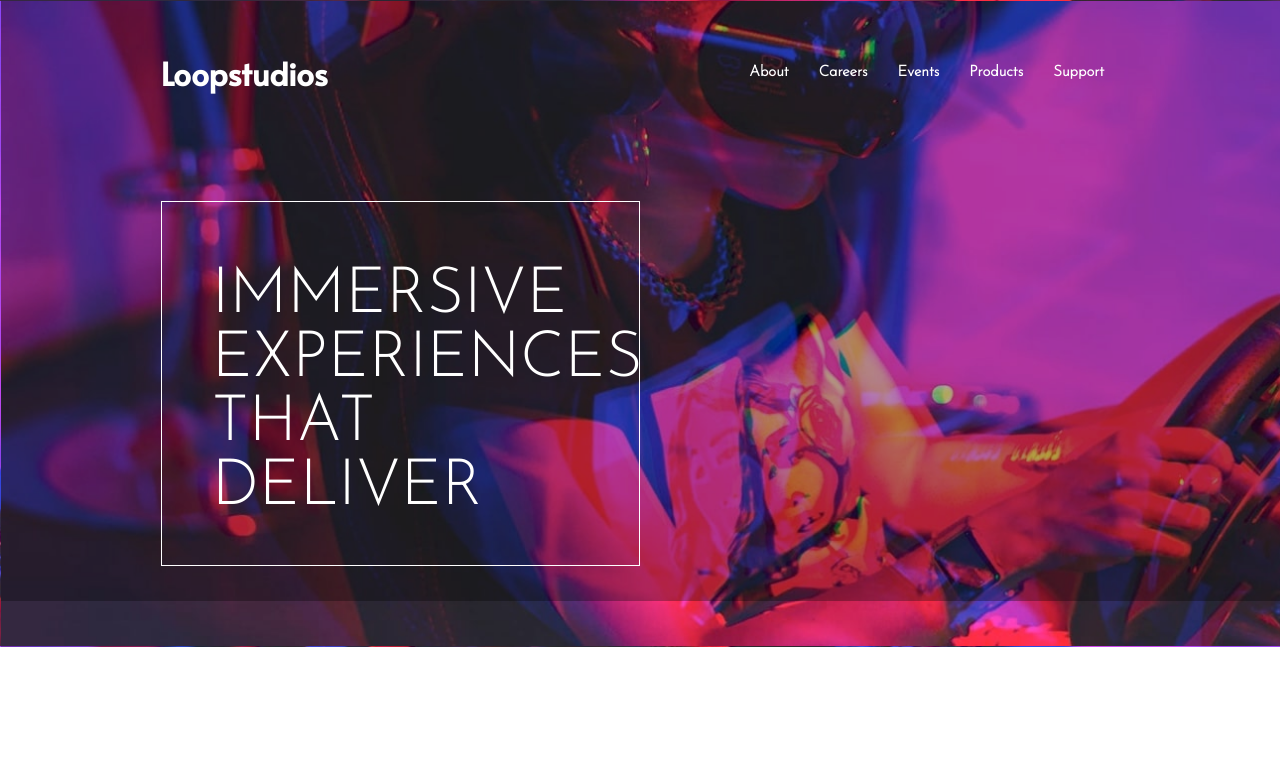
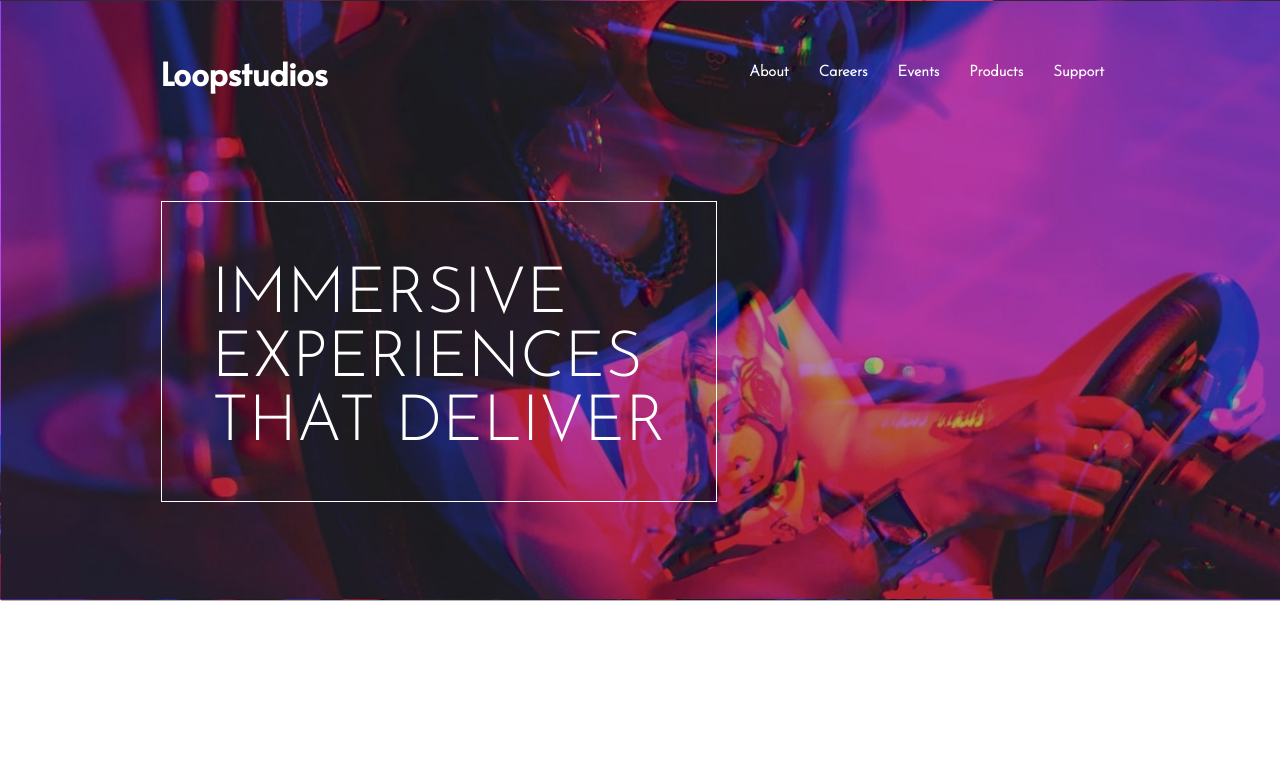
Before and after one commit to vk17-starlord/-Loopstudios, a plain HTML site: page index.html in a window 1280 px wide. Shown: the top 757 px of the page. Drawn offline with nearby package versions, Linux system fonts and the light colour scheme.

Commit message:
fixed landing page size

```diff
--- a/index.html
+++ b/index.html
@@ -47,7 +47,7 @@
 
    <div class="container">
     <div class="hero-card">
-      <h1>Immersive <br> experiences  that deliver</h1>
+      <h1>Immersive <br> experiences <br> that deliver</h1>
   </div>
    </div>
 
--- a/style.scss
+++ b/style.scss
@@ -32,7 +32,7 @@ overflow-x: hidden;
     min-height: 75vh;
     background-image: url(./images/desktop/image-hero.jpg);
 .hero-card{
-width: 50%;
+width: max-content;
     margin:10vh 0 ;
     margin-bottom:10vh;
     padding: 20px 50px;
```
Also changed, not shown: style.css.
